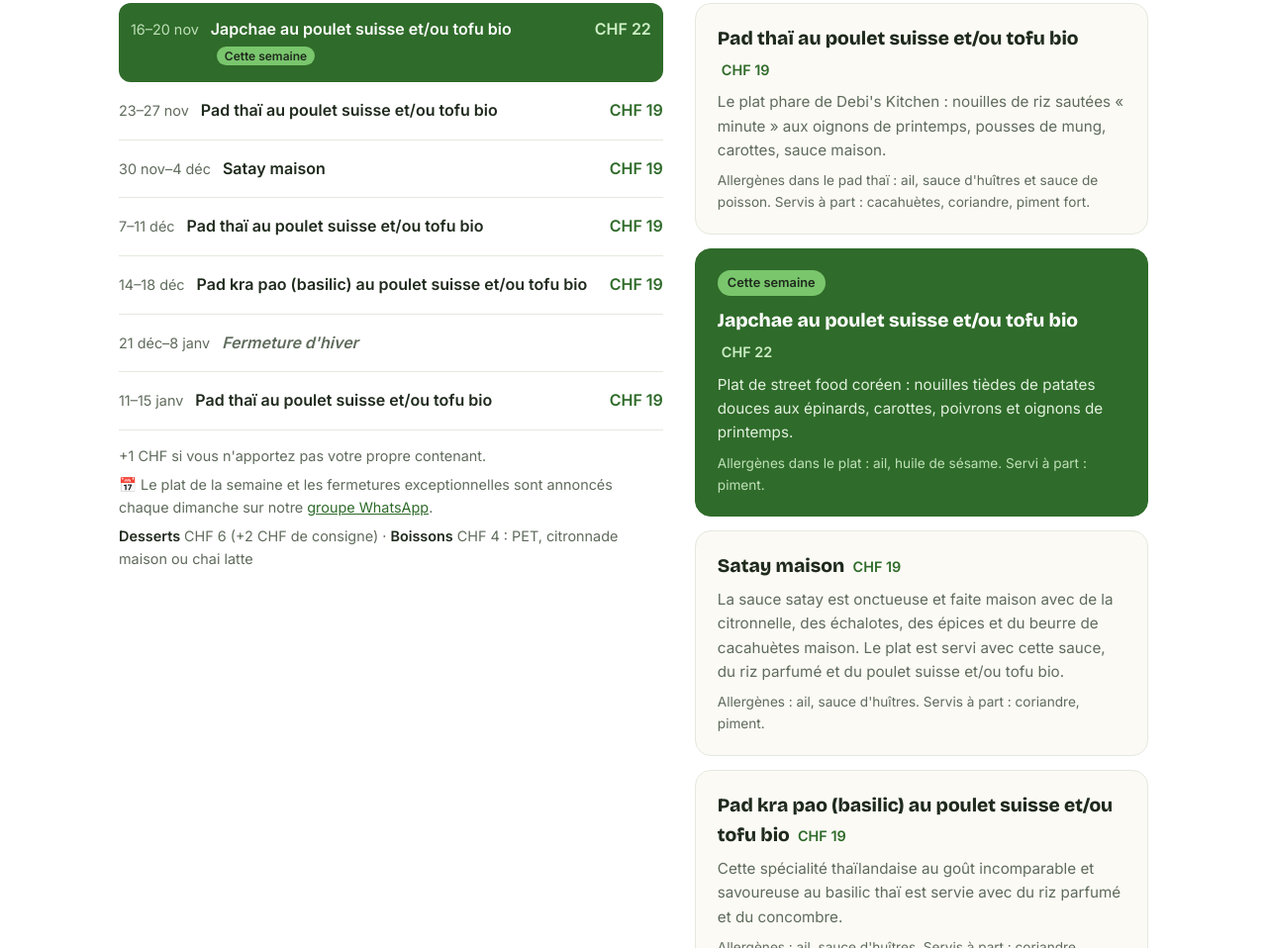
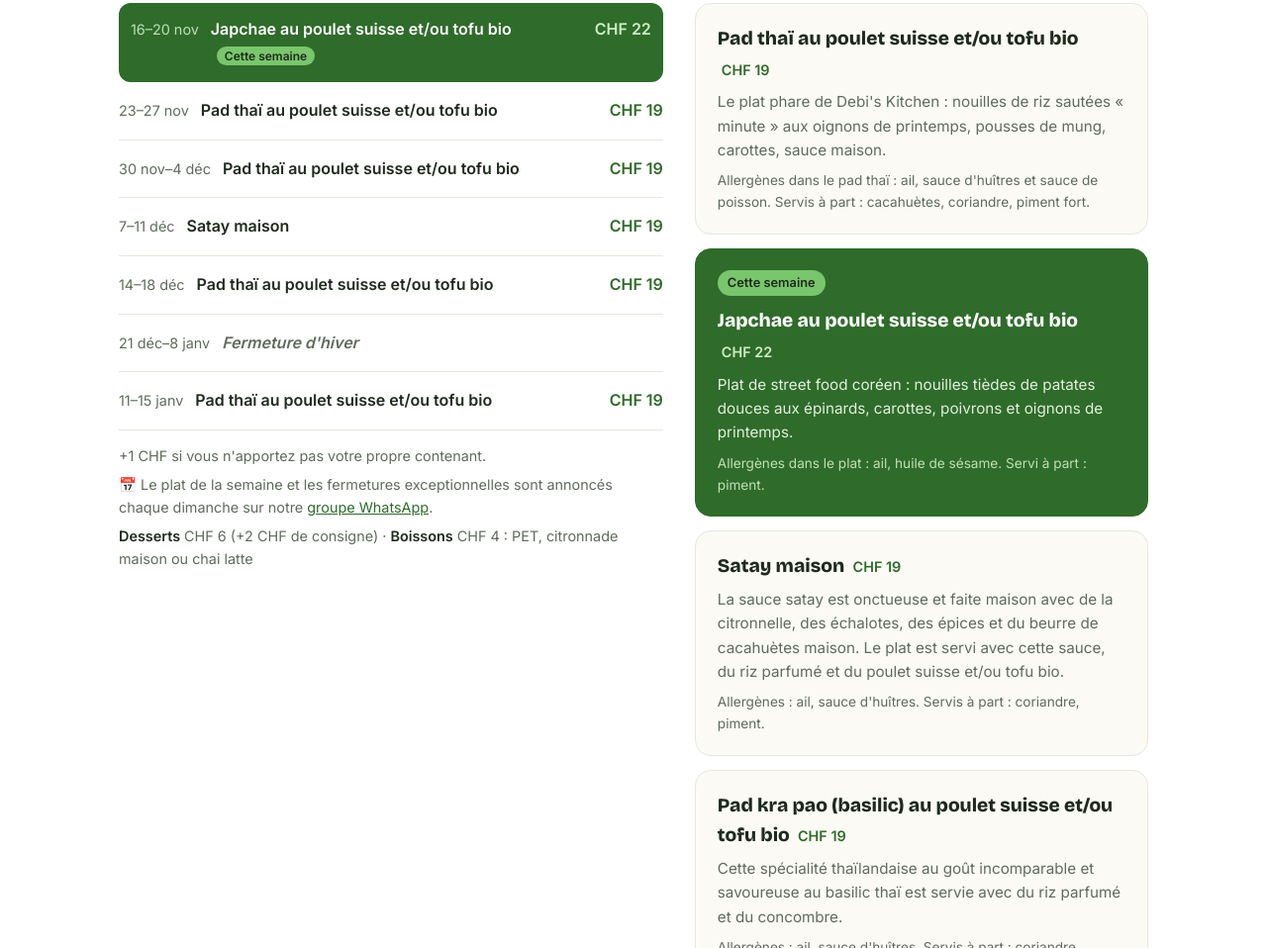
Before and after one commit to zenevents/test, a plain HTML site: page index.html in a window 1280 px wide. Shown: the part 1506-2464 px from the top of the page at 99% size. Drawn offline with nearby package versions, Linux system fonts and the light colour scheme.

Commit message:
Programme de fin d'année : pad thaï, pad thaï, satay, pad thaï
Co-Authored-By: Claude Opus 5.5 <noreply@anthropic.com>
Claude-Session: https://claude.ai/code/session_01VgmkyN7UpKHkyVvYdQfRk4

```diff
--- a/index.html
+++ b/index.html
@@ -270,9 +270,9 @@
       { start: "2026-11-09", end: "2026-11-13", label: "9–13 nov",  dish: "padthai" },
       { start: "2026-11-16", end: "2026-11-20", label: "16–20 nov", dish: "japchae" },
       { start: "2026-11-23", end: "2026-11-27", label: "23–27 nov", dish: "padthai" },
-      { start: "2026-11-30", end: "2026-12-04", label: "30 nov–4 déc", dish: "satay" },
-      { start: "2026-12-07", end: "2026-12-11", label: "7–11 déc",  dish: "padthai" },
-      { start: "2026-12-14", end: "2026-12-18", label: "14–18 déc", dish: "krapao" },
+      { start: "2026-11-30", end: "2026-12-04", label: "30 nov–4 déc", dish: "padthai" },
+      { start: "2026-12-07", end: "2026-12-11", label: "7–11 déc",  dish: "satay" },
+      { start: "2026-12-14", end: "2026-12-18", label: "14–18 déc", dish: "padthai" },
       { start: "2026-12-21", end: "2027-01-08", label: "21 déc–8 janv", closed: "Fermeture d'hiver" },
       { start: "2027-01-11", end: "2027-01-15", label: "11–15 janv", dish: "padthai" }
     ];
```
